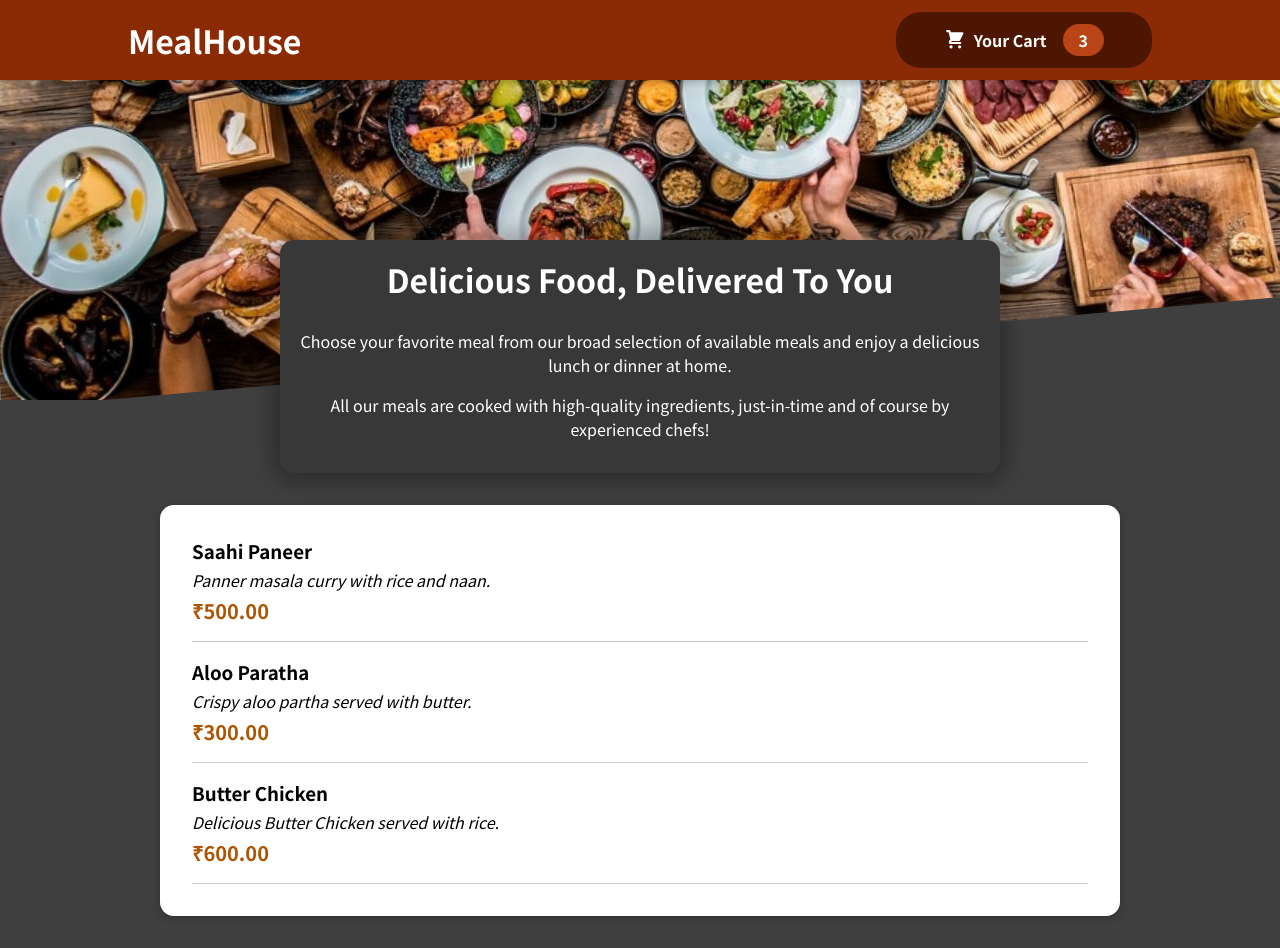
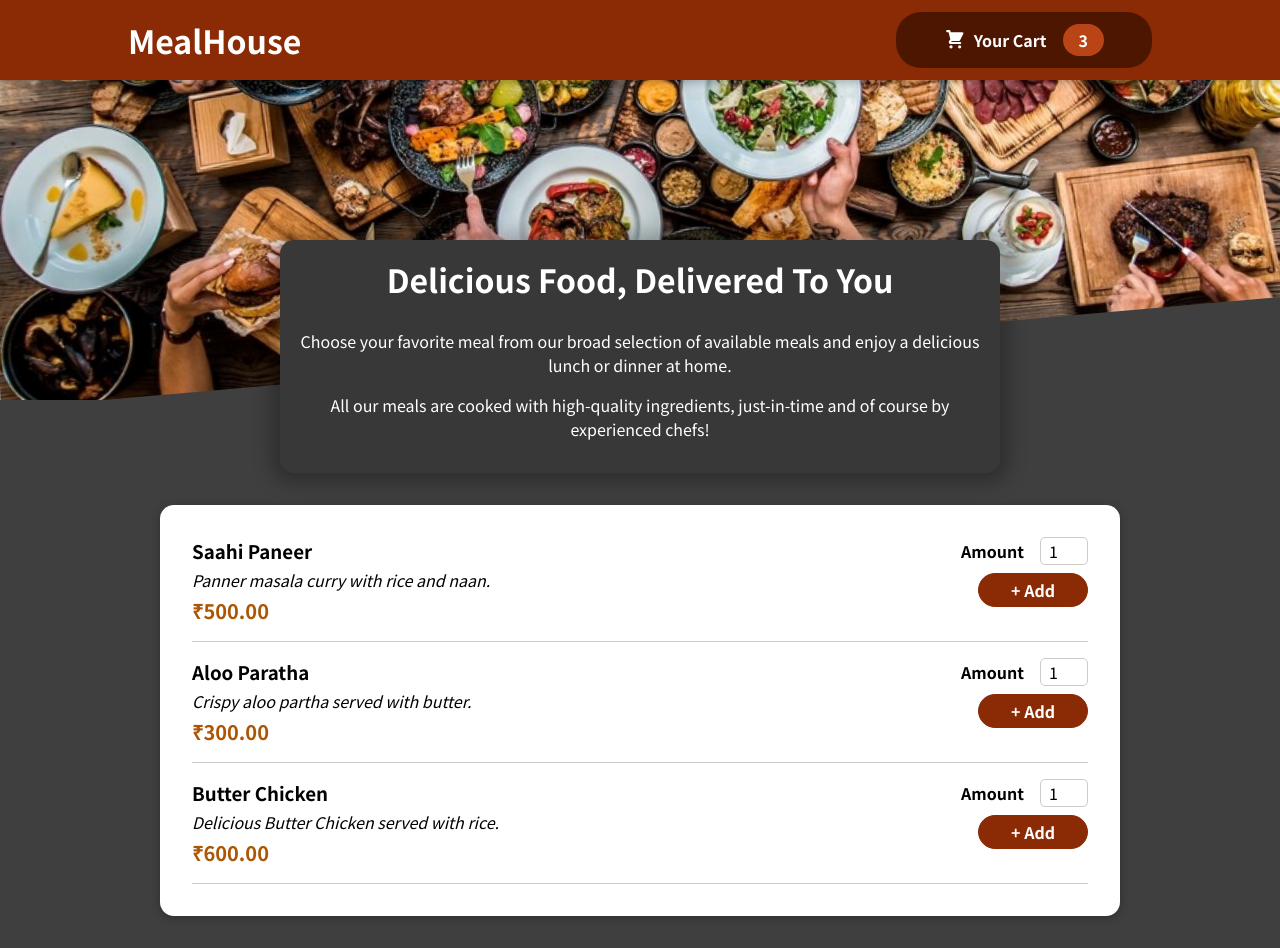
Before and after one commit to RishabhChhokar/Basic-food-order-app, a JavaScript app: page / in a window 1280 px wide. Built offline with nearby package versions, Linux system fonts and the light colour scheme.

Commit message:
Added Form component.

```diff
--- a/src/components/Meals/Meals.js
+++ b/src/components/Meals/Meals.js
@@ -1,7 +1,7 @@
 import classes1 from "./MenuList.module.css";
 import classes2 from "./MenuSummary.module.css";
 import Card from "../UI/Card"
-import MealsList from "./MealsList"
+import MealsList from "./MealsList/MealsList"
 const Meals = () => {//Main Component to export
   return (
     <>
--- a/src/components/Meals/MealsList.js
+++ b/src/components/Meals/MealsList/MealsList.js
@@ -1,5 +1,5 @@
 import classes from "./MealsList.module.css";
-
+import MealsListForm from "./MealsListForm"
 const MealsList = (props) => {
   const price = `₹${props.price.toFixed(2)}`;
 
@@ -10,7 +10,9 @@
         <div className={classes.description}>{props.description}</div>
         <div className={classes.price}>{price}</div>
       </div>
-      <div></div>
+      <div>
+        <MealsListForm />
+      </div>
     </li>
   );
 };
--- /dev/null
+++ b/src/components/Meals/MealsList/MealsListForm.js
@@ -0,0 +1,23 @@
+import Input from "../../UI/Input";
+import classes from "./MealsListForm.module.css";
+
+const MealsListForm = (props) => {
+  return (
+    <form className={classes.form}>
+      <Input
+        label="Amount"
+        input={{
+          id: "amount_" + props.id,
+          type: "number",
+          min: "1",
+          max: "5",
+          step: "1",
+          defaultValue: "1",
+        }}
+      />
+      <button>+ Add</button>
+    </form>
+  );
+};
+
+export default MealsListForm;
--- /dev/null
+++ b/src/components/Meals/MealsList/MealsListForm.module.css
@@ -0,0 +1,20 @@
+.form {
+  text-align: right;
+}
+
+.form button {
+  font: inherit;
+  cursor: pointer;
+  background-color: #8a2b06;
+  border: 1px solid #8a2b06;
+  color: white;
+  padding: 0.25rem 2rem;
+  border-radius: 20px;
+  font-weight: bold;
+}
+
+.form button:hover,
+.form button:active {
+  background-color: #641e03;
+  border-color: #641e03;
+}
--- /dev/null
+++ b/src/components/UI/Input.js
@@ -0,0 +1,12 @@
+import classes from "./Input.module.css";
+
+const Input = (props) => {
+  return (
+    <div className={classes.input}>
+      <label htmlFor={props.input.id}>{props.label}</label>
+      <input {...props.input} />
+    </div>
+  );
+};
+
+export default Input;
--- /dev/null
+++ b/src/components/UI/Input.module.css
@@ -0,0 +1,18 @@
+.input {
+  display: flex;
+  align-items: center;
+  margin-bottom: 0.5rem;
+}
+
+.input label {
+  font-weight: bold;
+  margin-right: 1rem;
+}
+
+.input input {
+  width: 3rem;
+  border-radius: 5px;
+  border: 1px solid #ccc;
+  font: inherit;
+  padding-left: 0.5rem;
+}
```
Also changed, not shown: src/components/Meals/MealsList/MealsList.module.css (renamed from src/components/Meals/MealsList.module.css).
